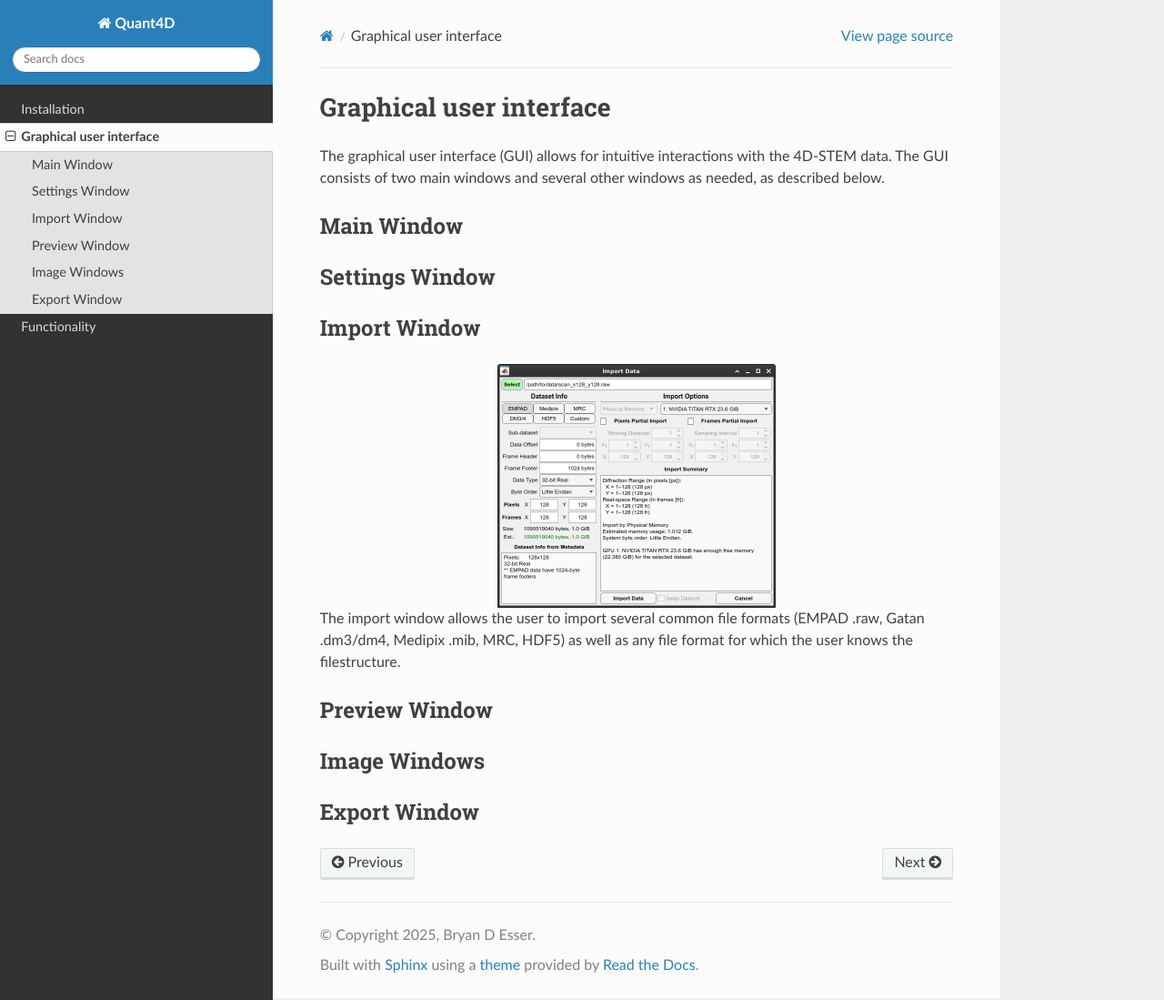
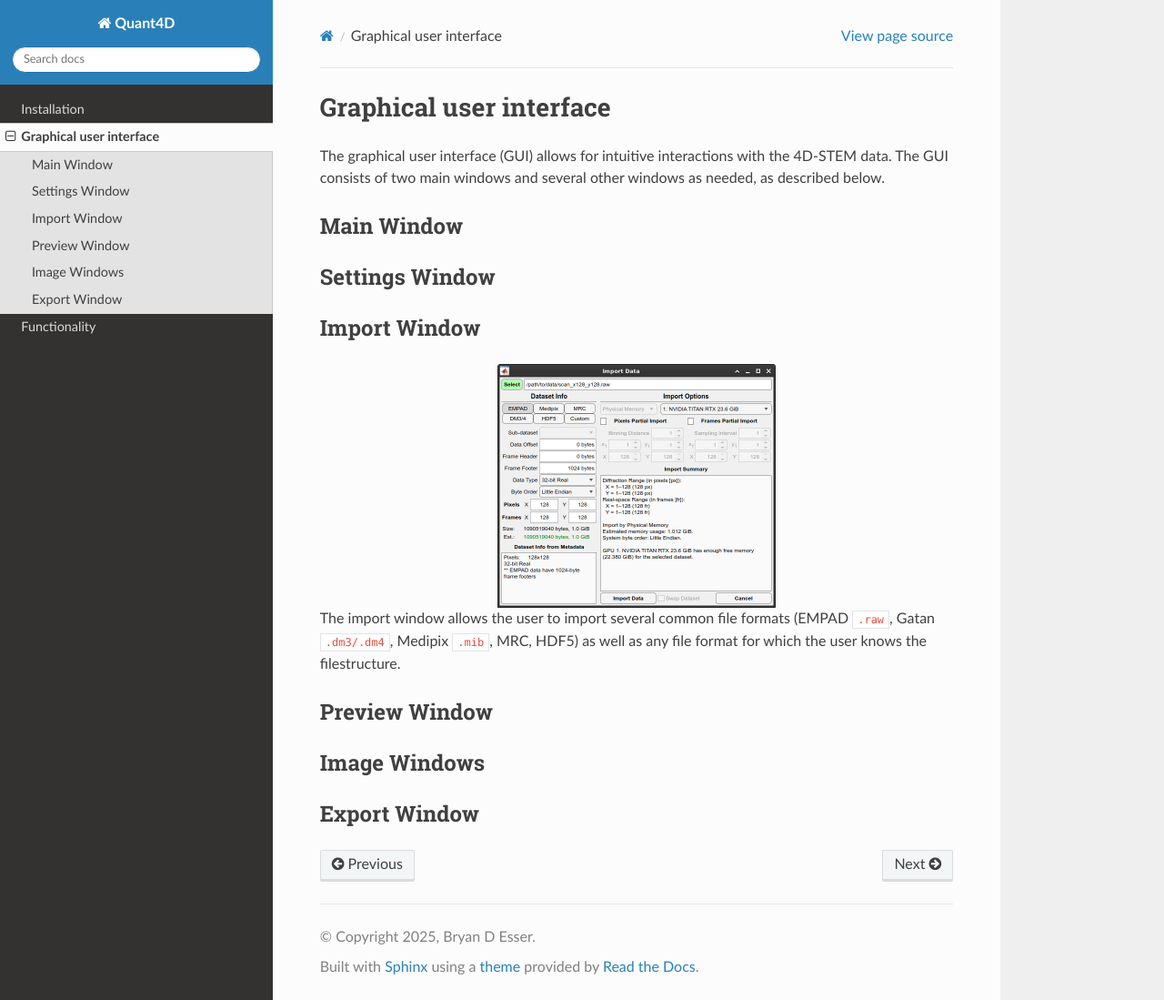
Before and after one commit to bryandesser/Quant4D, a Sphinx documentation site: the page built from docs/source/graphical_user_interface.rst, in a window 1280 px wide and 1099 px high. Shown: the whole window at 91% size. Built offline with Sphinx 7.4.7 and the Read the Docs theme 3.1.0, drawn with Linux system fonts in a browser that asks for light colours; pages that are not in the unit, such as notebooks, are missing from menus.

```diff
--- a/docs/source/graphical_user_interface.rst
+++ b/docs/source/graphical_user_interface.rst
@@ -16,7 +16,7 @@ Import Window
     :height: 268
     :align: center
 
-The import window allows the user to import several common file formats (EMPAD .raw, Gatan .dm3/dm4, Medipix .mib, MRC, HDF5) as well as any file format for which the user knows the filestructure.
+The import window allows the user to import several common file formats (EMPAD ``.raw``, Gatan ``.dm3/.dm4``, Medipix ``.mib``, MRC, HDF5) as well as any file format for which the user knows the filestructure.
 
 Preview Window
 **************
```
